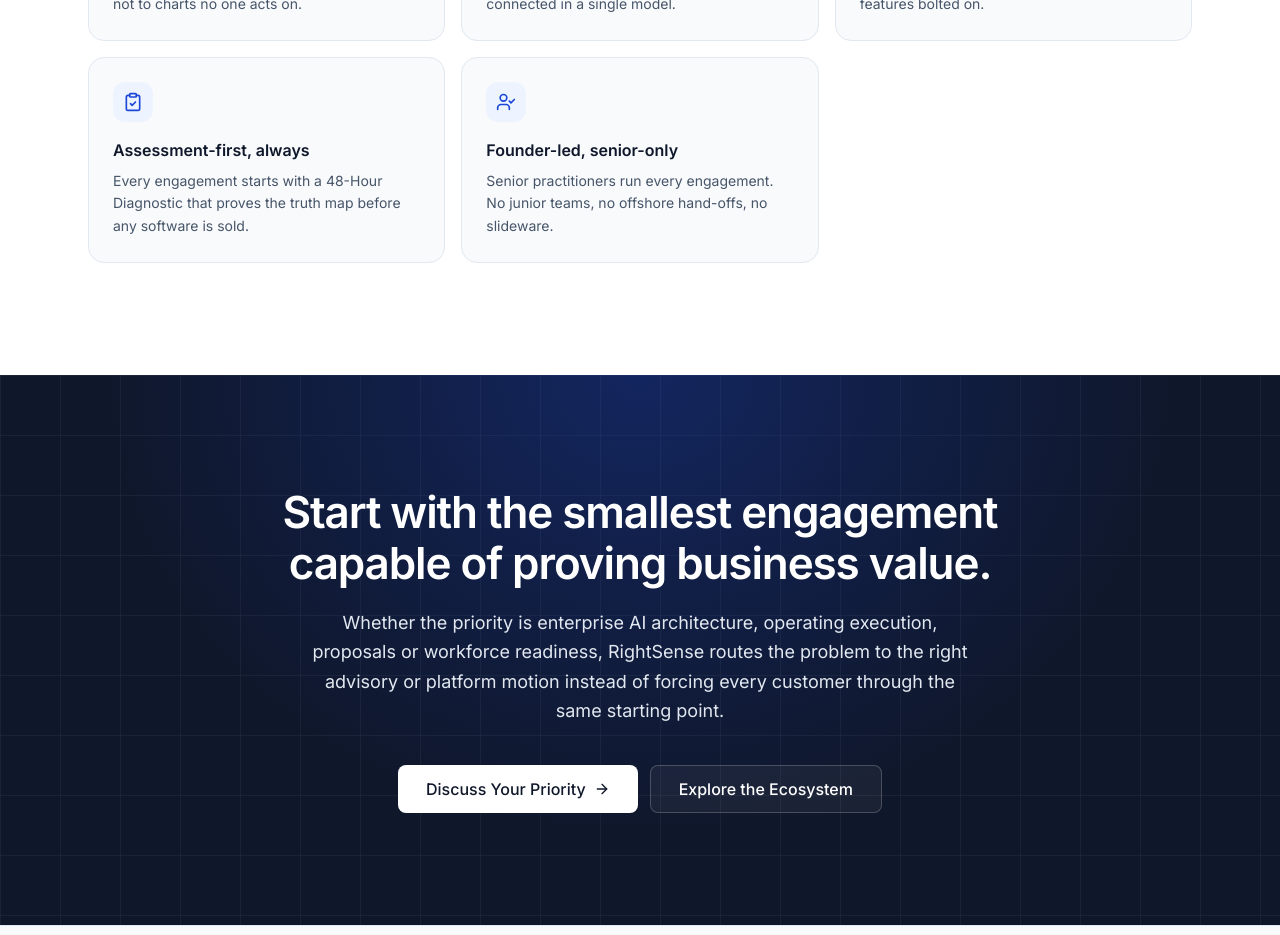
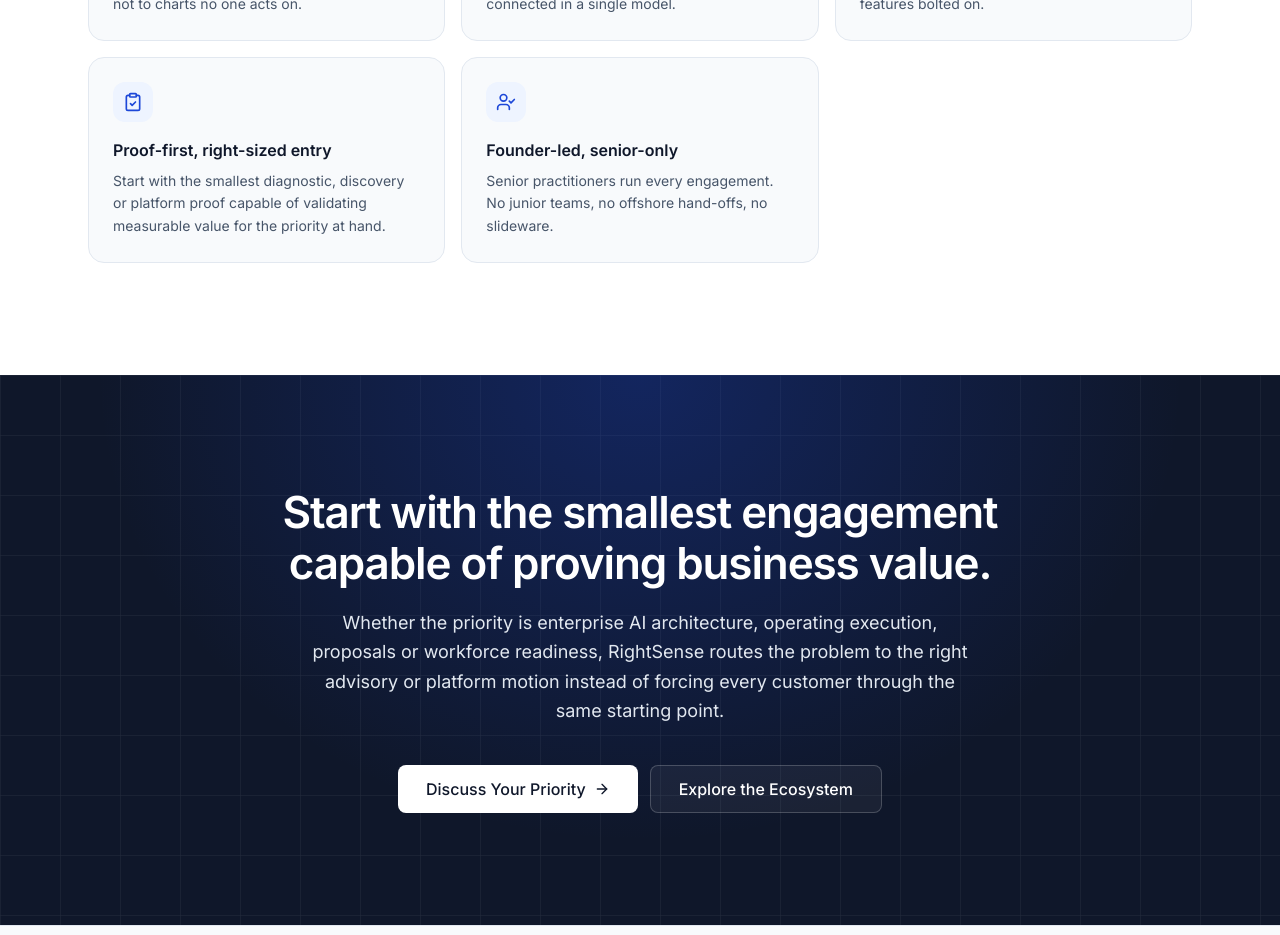
Before and after one commit to mohan69/RightSense, a Next.js app: page / in a window 1280 px wide. Shown: the part 7900-8835 px from the top of the page. Built offline with nearby package versions, Linux system fonts and the light colour scheme.

Commit message:
fix: replace assessment-first absolute claim

```diff
--- a/src/components/sections/WhyRightSenseSection.tsx
+++ b/src/components/sections/WhyRightSenseSection.tsx
@@ -16,6 +16,12 @@
           {whyRightSense.points.map((point) => {
             const Icon =
               whyRightSenseIcons[point.icon as keyof typeof whyRightSenseIcons];
+            const isAssessment = point.id === "assessment";
+            const title = isAssessment ? "Proof-first, right-sized entry" : point.title;
+            const description = isAssessment
+              ? "Start with the smallest diagnostic, discovery or platform proof capable of validating measurable value for the priority at hand."
+              : point.description;
+
             return (
               <div
                 key={point.id}
@@ -25,10 +31,10 @@
                   <Icon className="h-5 w-5 text-brand-600" />
                 </div>
                 <h3 className="mt-4 text-base font-semibold text-ink-900">
-                  {point.title}
+                  {title}
                 </h3>
                 <p className="mt-2 text-sm text-ink-600 leading-relaxed">
-                  {point.description}
+                  {description}
                 </p>
               </div>
             );
```
